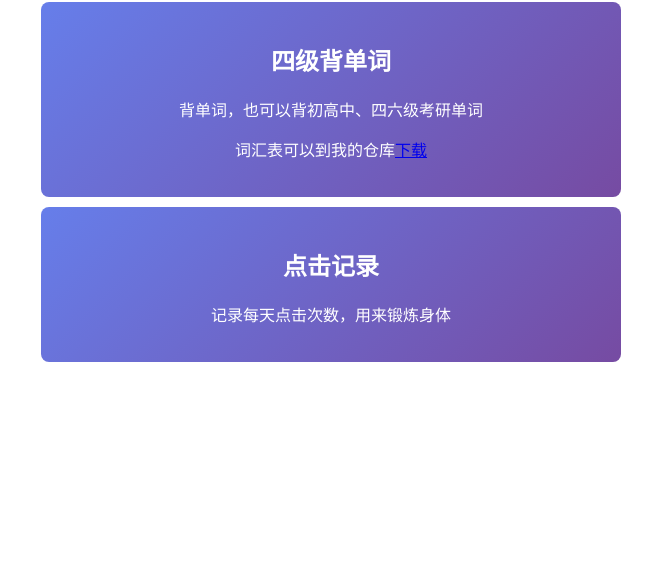
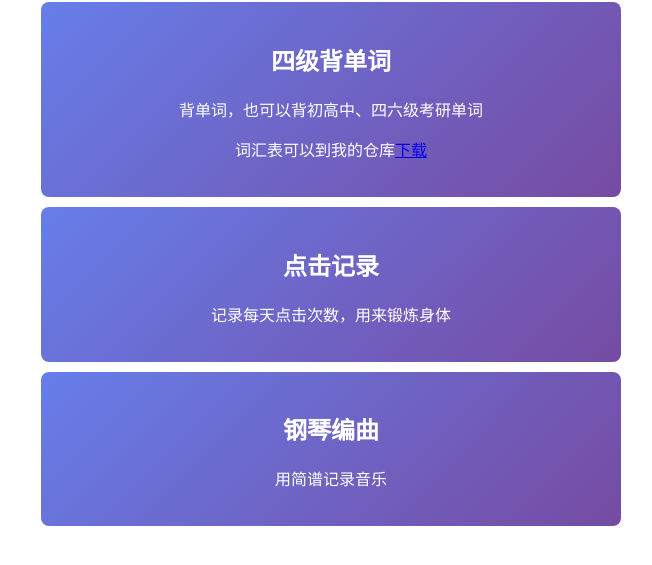
Before and after one commit to alen0307/alen0307.github.io, a plain HTML site: page index.html in a window 1280 px wide. Shown: the part 87-652 px from the top of the page, without its empty margins (309-961 px from the left). Drawn offline with Linux system fonts and the light colour scheme.

Commit message:
Update index.html

```diff
--- a/index.html
+++ b/index.html
@@ -34,5 +34,10 @@
         <p>记录每天点击次数，用来锻炼身体</p>
     </div>
 
+	    <div class="box" onclick="window.location.href='https://alen0307.github.io/music.html'" style="cursor: pointer;">
+        <h2>钢琴编曲</h2>
+        <p>用简谱记录音乐</p>
+    </div>
+
 </body>
 </html>
```
